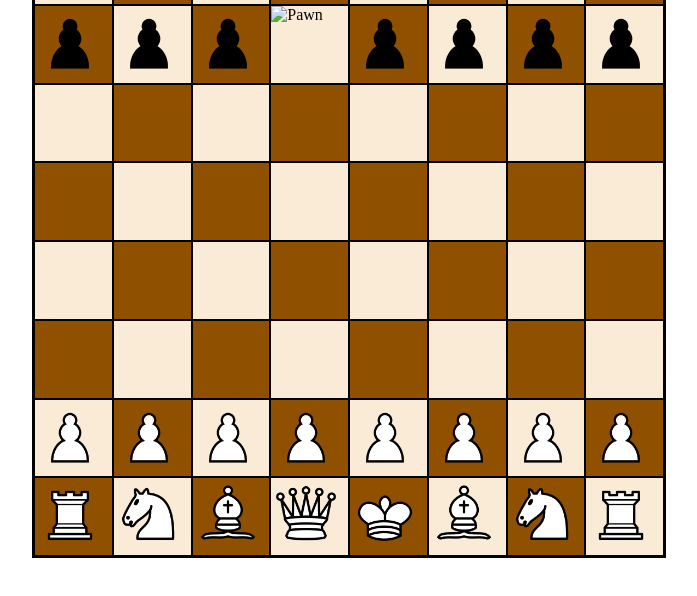
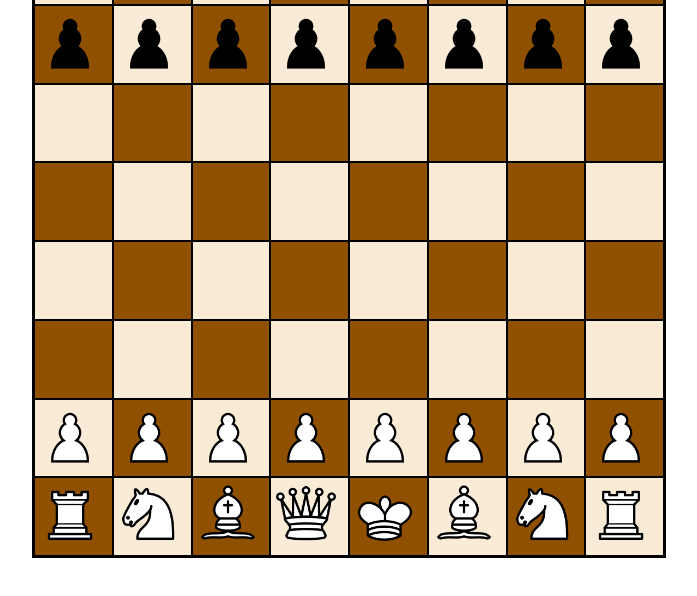
Before and after one commit to sheikhrealdev/CHESS, a plain HTML site: page index.html in a window 1280 px wide. Shown: the part 134-730 px from the top of the page, without its empty margins (291-988 px from the left). Drawn offline with Linux system fonts and the light colour scheme.

Commit message:
Fix HTML formatting and add missing elements

```diff
--- a/index.html
+++ b/index.html
@@ -21,7 +21,7 @@
         <span class="boxes brown"><img src="pieces/black-pawn.png" alt="Pawn"></span>
         <span class="boxes"><img src="pieces/black-pawn.png" alt="Pawn"></span>
         <span class="boxes brown"><img src="pieces/black-pawn.png" alt="Pawn"></span>
-        <span class="boxes"><img src="../Chesblack-pawn.png" alt="Pawn"></span>
+        <span class="boxes"><img src="pieces/black-pawn.png" alt="Pawn"></span>
         <span class="boxes brown"><img src="pieces/black-pawn.png" alt="Pawn"></span>
         <span class="boxes"><img src="pieces/black-pawn.png" alt="Pawn"></span>
         <span class="boxes brown"><img src="pieces/black-pawn.png" alt="Pawn"></span>
@@ -77,4 +77,5 @@
     </div>
 
 </body>
+
 </html>
```
